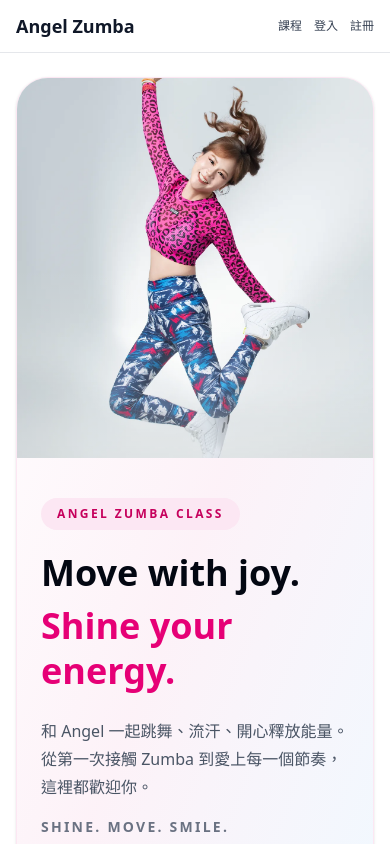
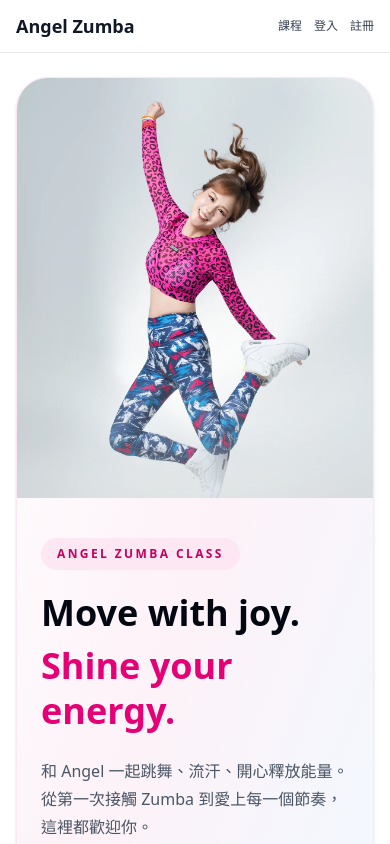
Before and after one commit to angel065430-dev/dance-class-manager, a Vue app: page / in a window 390 px wide. Shown: the top 844 px of the page. Built offline with nearby package versions, Linux system fonts and the light colour scheme; no server answers.

Commit message:
Adjust homepage hero crop on mobile

```diff
--- a/src/pages/HomeView.vue
+++ b/src/pages/HomeView.vue
@@ -71,7 +71,7 @@ const { isLoggedIn, isAdmin } = useAuth()
         </div>
 
         <div
-          class="relative order-1 min-h-[380px] overflow-hidden bg-gray-100 sm:min-h-[520px] lg:order-2"
+          class="relative order-1 min-h-[420px] overflow-hidden bg-gray-100 sm:min-h-[520px] lg:order-2"
         >
           <div
             class="pointer-events-none absolute inset-0 z-10 bg-gradient-to-t from-white/35 via-transparent to-transparent lg:bg-gradient-to-r lg:from-pink-50/80 lg:via-transparent lg:to-transparent"
@@ -82,7 +82,7 @@ const { isLoggedIn, isAdmin } = useAuth()
             <img
               src="/images/angel-hero.jpg"
               alt="Angel Zumba 舞蹈動態照片"
-              class="absolute inset-0 h-full w-full object-cover object-[50%_35%]"
+              class="absolute inset-0 h-full w-full object-cover object-[50%_15%] sm:object-[50%_20%] lg:object-[50%_35%]"
               loading="eager"
               fetchpriority="high"
             />
```
